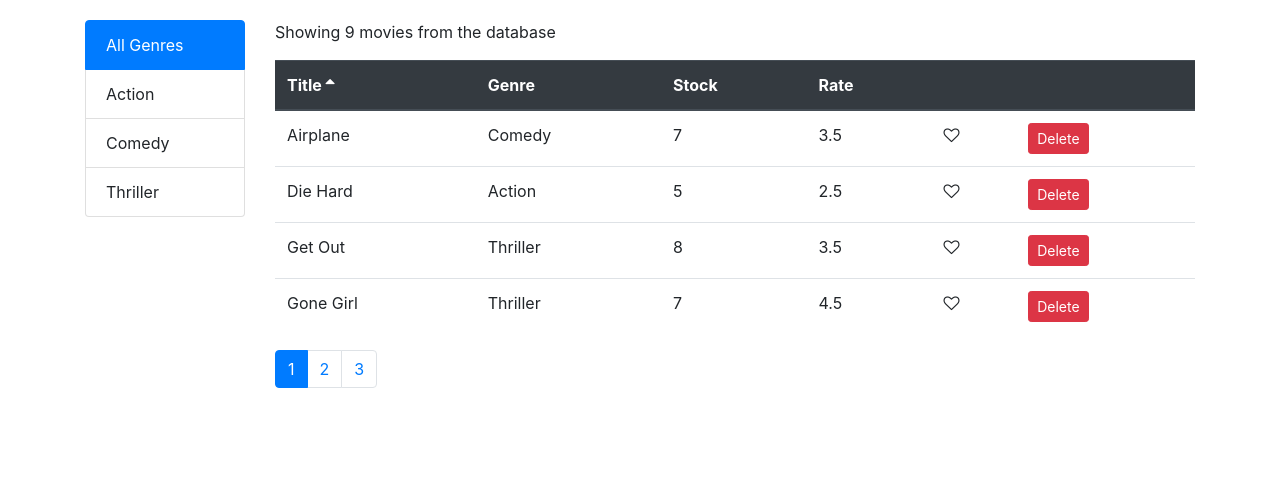
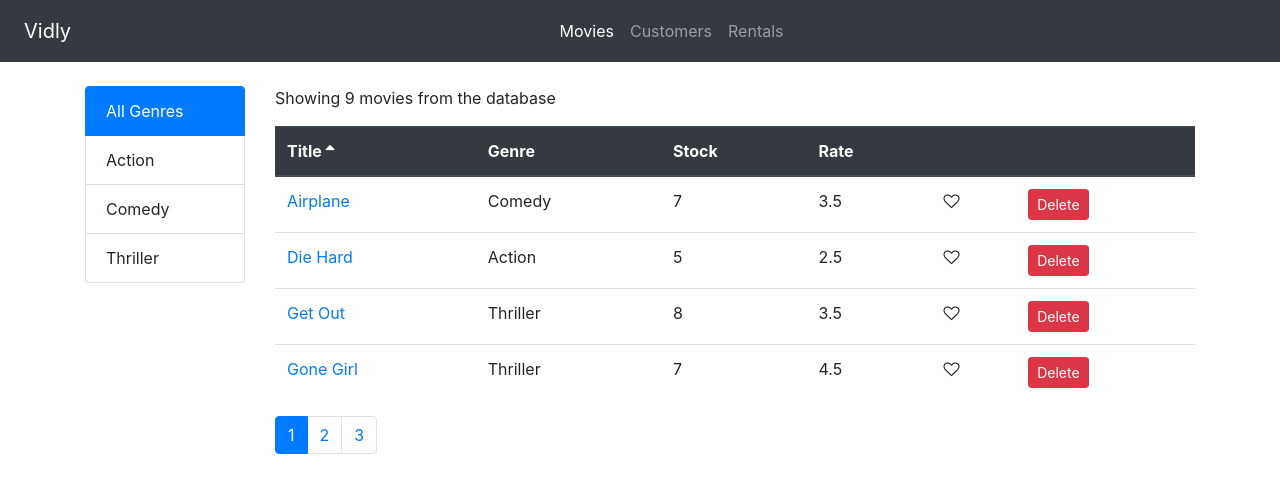
Before and after one commit to kartikbhalla12/React-Project, a React (Create React App) app: page /movies in a window 1280 px wide. Shown: the top 492 px of the page. Built offline with nearby package versions, Linux system fonts and the light colour scheme.

Commit message:
vidly: section 6 project updates
Signed-off-by: Kartik <kartikbhalla12@gmail.com>

```diff
--- a/package.json
+++ b/package.json
@@ -12,6 +12,7 @@
     "prop-types": "^15.7.2",
     "react": "^16.13.1",
     "react-dom": "^16.13.1",
+    "react-router-dom": "^5.2.0",
     "react-scripts": "3.4.1"
   },
   "scripts": {
--- a/src/App.js
+++ b/src/App.js
@@ -1,12 +1,29 @@
 import React from 'react';
 import './App.css';
 import Movie from './components/movie';
+import Navbar from './components/common/navbar';
+import { Route, Switch, Redirect } from 'react-router-dom';
+import Customers from './components/customers';
+import Rentals from './components/rentals';
+import NotFound from './components/not-found';
+import MovieForm from './components/movieForm';
 
 function App() {
 	return (
-		<div className='container'>
-			<Movie />
-		</div>
+		<React.Fragment>
+			<Navbar />
+			<div className='container'>
+				<Switch>
+					<Route path='/movies/:id' component={MovieForm} />
+					<Route path='/movies' component={Movie} />
+					<Route path='/customers' component={Customers} />
+					<Route path='/rentals' component={Rentals} />
+					<Route path='/not-found' component={NotFound} />
+					<Redirect from='/' exact to='/movies' />
+					<Redirect to='/not-found' />
+				</Switch>
+			</div>
+		</React.Fragment>
 	);
 }
 
--- /dev/null
+++ b/src/components/common/navbar.jsx
@@ -0,0 +1,44 @@
+import React, { Component } from 'react';
+import { NavLink } from 'react-router-dom';
+class Navbar extends Component {
+	state = {};
+	render() {
+		return (
+			<nav className='navbar navbar-expand-lg navbar-dark bg-dark'>
+				<span className='m-2 text-white' style={{ fontSize: 20 }}>
+					Vidly
+				</span>
+				<button
+					className='navbar-toggler'
+					type='button'
+					data-toggle='collapse'
+					aria-expanded='false'
+					aria-label='Toggle navigation'>
+					<span className='navbar-toggler-icon'></span>
+				</button>
+
+				<div className='collapse navbar-collapse justify-content-md-center'>
+					<ul className='navbar-nav'>
+						<li className='nav-item'>
+							<NavLink className='nav-link' to='/movies'>
+								Movies
+							</NavLink>
+						</li>
+						<li className='nav-item'>
+							<NavLink className='nav-link' to='/customers'>
+								Customers
+							</NavLink>
+						</li>
+						<li className='nav-item'>
+							<NavLink className='nav-link' to='/rentals'>
+								Rentals
+							</NavLink>
+						</li>
+					</ul>
+				</div>
+			</nav>
+		);
+	}
+}
+
+export default Navbar;
--- /dev/null
+++ b/src/components/customers.jsx
@@ -0,0 +1,9 @@
+import React, { Component } from 'react';
+
+class Customers extends Component {
+	render() {
+		return <h1>Customers</h1>;
+	}
+}
+
+export default Customers;
--- a/src/components/movie.jsx
+++ b/src/components/movie.jsx
@@ -30,7 +30,7 @@
 
 		const { pageMovies, totalCount } = this.getPageData();
 		return (
-			<div className='row'>
+			<div className='row mt-4'>
 				<div className='col-2'>
 					<ListGroup
 						items={this.state.genres}
--- /dev/null
+++ b/src/components/movieForm.jsx
@@ -0,0 +1,24 @@
+import React, { Component } from 'react';
+
+class MovieDetails extends Component {
+	state = {};
+	render() {
+		const { params } = this.props.match;
+		return (
+			<React.Fragment>
+				<h1>Movie Form</h1>
+				<p>{params.id}</p>
+				<button className='btn btn-primary btn-m' onClick={this.handleSave}>
+					Save
+				</button>
+			</React.Fragment>
+		);
+	}
+
+	handleSave = () => {
+		const { push } = this.props.history;
+		push('/movies');
+	};
+}
+
+export default MovieDetails;
--- a/src/components/moviesTable.jsx
+++ b/src/components/moviesTable.jsx
@@ -1,11 +1,18 @@
 import React, { Component } from 'react';
 import Table from './common/table';
 import Like from './common/like';
+import { Link } from 'react-router-dom';
 
 class moviesTable extends Component {
 	state = {
 		columns: [
-			{ path: 'title', label: 'Title' },
+			{
+				path: 'title',
+				label: 'Title',
+				content: (movie) => (
+					<Link to={`/movies/${movie._id}`}>{movie.title}</Link>
+				),
+			},
 			{ path: 'genre.name', label: 'Genre' },
 			{ path: 'numberInStock', label: 'Stock' },
 			{ path: 'dailyRentalRate', label: 'Rate' },
--- /dev/null
+++ b/src/components/not-found.jsx
@@ -0,0 +1,9 @@
+import React, { Component } from 'react';
+
+class NotFound extends Component {
+	render() {
+		return <h1>Not Found</h1>;
+	}
+}
+
+export default NotFound;
--- /dev/null
+++ b/src/components/rentals.jsx
@@ -0,0 +1,9 @@
+import React, { Component } from 'react';
+
+class Rentals extends Component {
+	render() {
+		return <h1>Rentals</h1>;
+	}
+}
+
+export default Rentals;
--- a/src/index.css
+++ b/src/index.css
@@ -5,7 +5,6 @@
 		sans-serif;
 	-webkit-font-smoothing: antialiased;
 	-moz-osx-font-smoothing: grayscale;
-	padding: 20px 0 0 0;
 }
 
 code {
--- a/src/index.js
+++ b/src/index.js
@@ -1,5 +1,6 @@
 import React from 'react';
 import ReactDOM from 'react-dom';
+import { BrowserRouter } from 'react-router-dom';
 import './index.css';
 import App from './App';
 import * as serviceWorker from './serviceWorker';
@@ -7,9 +8,11 @@
 import 'font-awesome/css/font-awesome.css';
 
 ReactDOM.render(
-	<React.StrictMode>
-		<App />
-	</React.StrictMode>,
+	<BrowserRouter>
+		<React.StrictMode>
+			<App />
+		</React.StrictMode>
+	</BrowserRouter>,
 	document.getElementById('root')
 );
 
```
Also changed, not shown: 1 other file (tests, documents, lock files or other folders).
